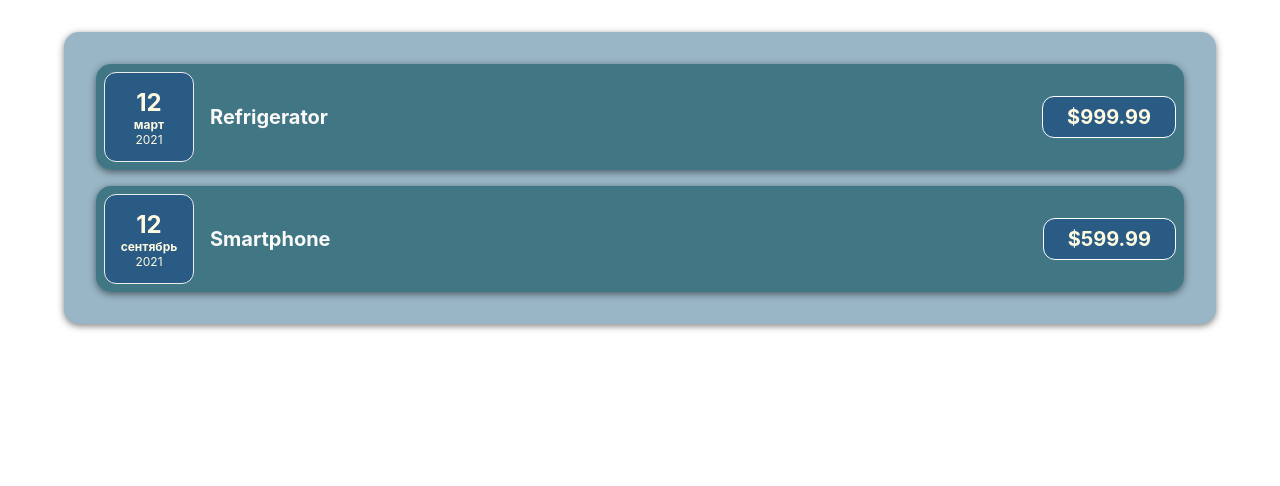
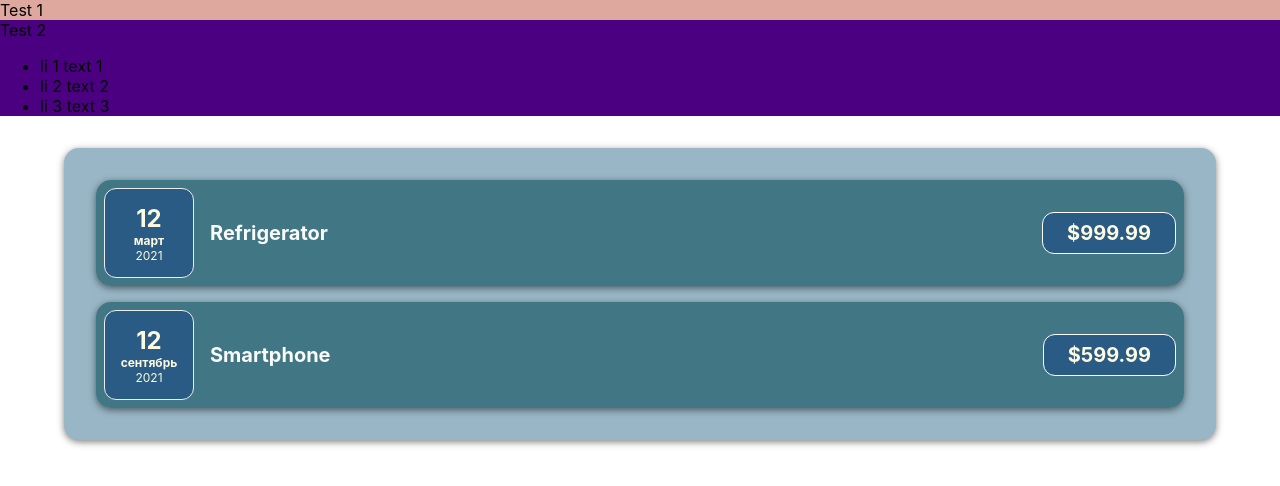
Before and after one commit to viktorwebjs/reactmaster, a React (Create React App) app: page / in a window 1280 px wide. Shown: the top 486 px of the page. Built offline with nearby package versions, Linux system fonts and the light colour scheme.

Commit message:
props and array

```diff
--- a/package.json
+++ b/package.json
@@ -17,7 +17,8 @@
     "start": "react-scripts start",
     "build": "react-scripts build",
     "test": "react-scripts test",
-    "eject": "react-scripts eject"
+    "eject": "react-scripts eject",
+    "c": "generate-react component"
   },
   "eslintConfig": {
     "extends": [
@@ -36,5 +37,8 @@
       "last 1 firefox version",
       "last 1 safari version"
     ]
+  },
+  "devDependencies": {
+    "generate-react-cli": "^8.0.1"
   }
 }
--- a/src/App.js
+++ b/src/App.js
@@ -1,4 +1,5 @@
 import Costs from './components/Costs/Costs';
+import TestProps from './components/TestProps/TestProps';
 
 const App = () => {
   const costs = [
@@ -20,6 +21,7 @@ const App = () => {
   ];
   return (
     <div>
+      <TestProps name='Test 1' />
       <Costs costs={costs} />
     </div>
   );
--- /dev/null
+++ b/src/components/TestProps/TestProps.jsx
@@ -0,0 +1,19 @@
+import TestProps2 from '../TestProps2/TestProps2';
+import styles from './TestProps.module.scss';
+// import { data2 } from '../../data/data.js';
+import { data } from '../../data/data.js';
+
+const TestProps = (props) => {
+  return (
+    <div className={styles.testProps}>
+      {props.name}
+      <TestProps2
+        name='Test 2'
+        data={data}
+      />
+      {/* <TestProps2 data={data2} /> */}
+    </div>
+  );
+};
+
+export default TestProps;
--- /dev/null
+++ b/src/components/TestProps/TestProps.module.scss
@@ -0,0 +1,3 @@
+.testProps {
+  background-color: rgba(192, 87, 69, 0.514);
+}
--- /dev/null
+++ b/src/components/TestProps2/TestProps2.jsx
@@ -0,0 +1,38 @@
+import styles from './TestProps2.module.scss';
+
+const TestProps2 = (props) => {
+  // let data = props.data;
+  // let data = props.data.li;
+
+  return (
+    <div className={styles.testProps2}>
+      {/*
+      //first variant
+       */}
+      {props.name}
+      <div>
+        <ul>
+          {props.data.map((item, i) => (
+            <li key={i}>
+              {item.link} {item.text}
+            </li>
+          ))}
+        </ul>
+      </div>
+
+      {/* second variant */}
+      {/* {props.data.name}
+      <div>
+        <ul>
+          {data.map((item, i) => (
+            <li key={i}>
+              {item.link} {item.text}
+            </li>
+          ))}
+        </ul>
+      </div> */}
+    </div>
+  );
+};
+
+export default TestProps2;
--- /dev/null
+++ b/src/components/TestProps2/TestProps2.module.scss
@@ -0,0 +1,3 @@
+.testProps2 {
+  background-color: indigo;
+}
--- /dev/null
+++ b/src/data/data.js
@@ -0,0 +1,14 @@
+// export const data2 = {
+//   name: 'Test 2',
+//   li: [
+//     { link: 'li 1', text: 'text 1' },
+//     { link: 'li 2', text: 'text 2' },
+//     { link: 'li 3', text: 'text 3' },
+//   ],
+// };
+
+export const data = [
+  { link: 'li 1', text: 'text 1' },
+  { link: 'li 2', text: 'text 2' },
+  { link: 'li 3', text: 'text 3' },
+];
--- /dev/null
+++ b/templates/TemplateName.module.scss
@@ -0,0 +1,3 @@
+.templateName {
+  background-color: rgba(192, 87, 69, 0.514);
+}
--- /dev/null
+++ b/templates/default/TemplateName.module.scss
@@ -0,0 +1,3 @@
+.templateName {
+  background-color: indigo;
+}
```
Also changed, not shown: generate-react-cli.json (added, +19 -0 lines), templates/TemplateName.jsx (added, +9 -0 lines), templates/default/TemplateName.jsx (added, +7 -0 lines), 2 other files (tests, documents, lock files or other folders).
